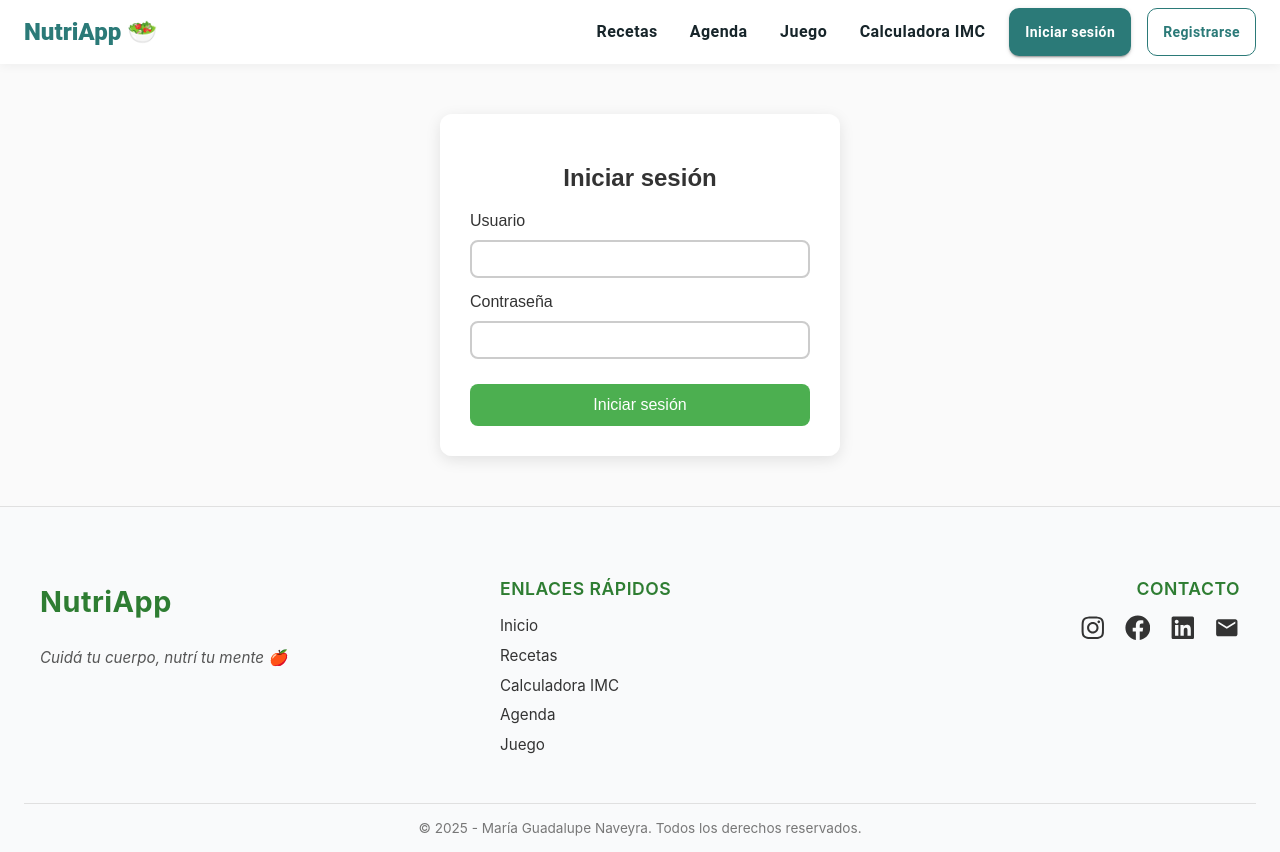
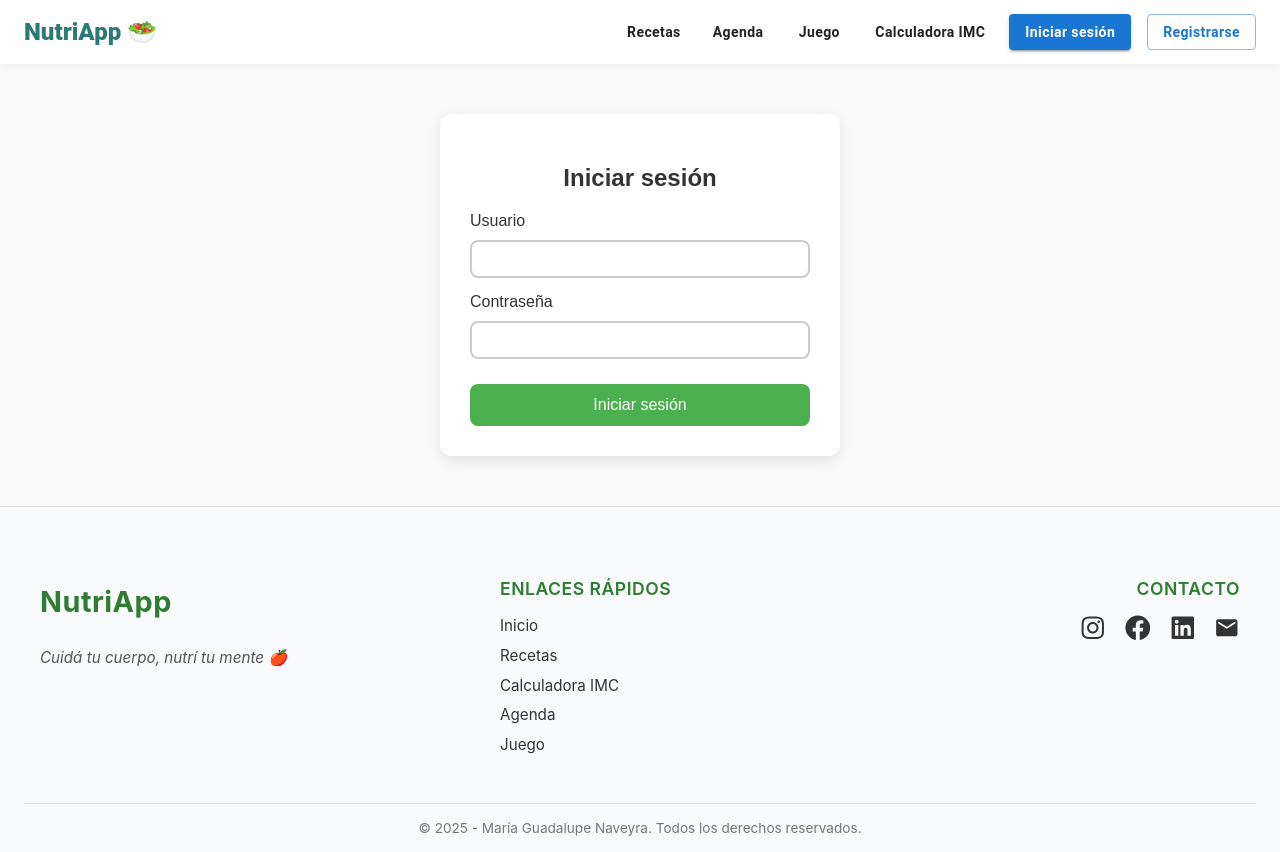
Before and after one commit to FranciscoRossetto/Pagina-para-nutricionista-interactiva, a React (Vite) app in the folder Frontend_React/: page /login in a window 1280 px wide. Built offline with nearby package versions, Linux system fonts and the light colour scheme.

Commit message:
Netlify?????

```diff
--- a/Frontend_React/src/components/Navbar/Navbar.tsx
+++ b/Frontend_React/src/components/Navbar/Navbar.tsx
@@ -1,4 +1,5 @@
-import React, { useState } from "react";
+// src/components/Navbar/Navbar.tsx
+import { useState } from "react";
 import {
   AppBar,
   Toolbar,
@@ -13,15 +14,22 @@ import {
   List,
   ListItem,
   ListItemText,
+  Avatar,
 } from "@mui/material";
 import MenuIcon from "@mui/icons-material/Menu";
-import AccountCircle from "@mui/icons-material/AccountCircle";
 import { useTheme } from "@mui/material/styles";
 import { Link as RouterLink, useNavigate, useLocation } from "react-router-dom";
 import { useUser } from "../../contexts/UserContext";
 
+// Tipado seguro para usuario
+interface User {
+  name: string;
+  email?: string;
+  avatar?: string;
+}
+
 export default function Navbar() {
-  const { user, logout } = useUser();
+  const { user, logout } = useUser() as { user: User | null; logout: () => void };
   const navigate = useNavigate();
   const location = useLocation();
 
@@ -38,19 +46,34 @@ export default function Navbar() {
     { label: "Calculadora IMC", path: "/imc" },
   ];
 
-  const handleMenu = (event: React.MouseEvent<HTMLElement>) => {
-    setAnchorEl(event.currentTarget);
-  };
-
+  const handleMenu = (event: React.MouseEvent<HTMLElement>) => setAnchorEl(event.currentTarget);
   const handleClose = () => setAnchorEl(null);
-
   const handleLogout = () => {
     logout();
     handleClose();
+    setDrawerOpen(false);
     navigate("/");
   };
 
+  // Render links (Desktop)
+  const renderLinks = () =>
+    links.map((link) => (
+      <Button
+        key={link.path}
+        component={RouterLink}
+        to={link.path}
+        sx={{
+          color: location.pathname === link.path ? "primary.main" : "text.primary",
+          fontWeight: 600,
+          textTransform: "none",
+        }}
+      >
+        {link.label}
+      </Button>
+    ));
+
   return (
+    <>
       <AppBar
         position="sticky"
         sx={{
@@ -60,7 +83,7 @@ export default function Navbar() {
           boxShadow: "0 2px 10px rgba(0,0,0,0.05)",
         }}
       >
-      <Toolbar sx={{ display: "flex", justifyContent: "space-between", alignItems: "center" }}>
+        <Toolbar sx={{ display: "flex", justifyContent: "space-between" }}>
           {/* LOGO */}
           <Typography
             variant="h5"
@@ -75,55 +98,17 @@ export default function Navbar() {
             NutriApp 🥗
           </Typography>
 
-        {/* LINKS + USER/AUTH (Desktop) */}
+          {/* Links Desktop + Auth */}
           {!isMobile && (
             <Box sx={{ display: "flex", alignItems: "center", gap: 2 }}>
-            {links.map((link) => (
-              <Button
-                key={link.path}
-                component={RouterLink}
-                to={link.path}
-                sx={{
-                  color: location.pathname === link.path ? "#2b7a78" : "#17252a",
-                  fontWeight: 600,
-                  textTransform: "none",
-                  fontSize: "1rem",
-                  height: "48px",
-                  borderRadius: "10px",
-                  "&:hover": { color: "#2b7a78", backgroundColor: "transparent" },
-                }}
-              >
-                {link.label}
-              </Button>
-            ))}
-
-            {/* USER / AUTH */}
+              {renderLinks()}
               {user ? (
                 <>
-                <IconButton
-                  onClick={handleMenu}
-                  sx={{
-                    color: "#2b7a78",
-                    "&:hover": { color: "#3aafa9" },
-                  }}
-                >
-                  <AccountCircle fontSize="large" />
+                  <IconButton onClick={handleMenu}>
+                    <Avatar src={user.avatar} alt={user.name} />
                   </IconButton>
-                <Menu
-                  anchorEl={anchorEl}
-                  open={Boolean(anchorEl)}
-                  onClose={handleClose}
-                  PaperProps={{
-                    sx: {
-                      borderRadius: 2,
-                      boxShadow: "0 4px 15px rgba(0,0,0,0.1)",
-                      mt: 1,
-                    },
-                  }}
-                >
-                  <MenuItem disabled sx={{ opacity: 1, fontWeight: 600 }}>
-                    {user}
-                  </MenuItem>
+                  <Menu anchorEl={anchorEl} open={Boolean(anchorEl)} onClose={handleClose}>
+                    <MenuItem disabled>{user.name}</MenuItem>
                     <MenuItem onClick={handleLogout}>Cerrar sesión</MenuItem>
                   </Menu>
                 </>
@@ -131,33 +116,14 @@ export default function Navbar() {
                 <>
                   <Button
                     variant="contained"
-                  sx={{
-                    backgroundColor: "#2b7a78",
-                    "&:hover": { backgroundColor: "#3aafa9" },
-                    textTransform: "none",
-                    fontWeight: 600,
-                    height: "48px",
-                    borderRadius: "10px",
-                  }}
+                    sx={{ textTransform: "none", fontWeight: 600 }}
                     onClick={() => navigate("/login")}
                   >
                     Iniciar sesión
                   </Button>
                   <Button
                     variant="outlined"
-                  sx={{
-                    borderColor: "#2b7a78",
-                    color: "#2b7a78",
-                    "&:hover": {
-                      backgroundColor: "#2b7a78",
-                      color: "white",
-                      borderColor: "#2b7a78",
-                    },
-                    textTransform: "none",
-                    fontWeight: 600,
-                    height: "48px",
-                    borderRadius: "10px",
-                  }}
+                    sx={{ textTransform: "none", fontWeight: 600 }}
                     onClick={() => navigate("/register")}
                   >
                     Registrarse
@@ -167,51 +133,47 @@ export default function Navbar() {
             </Box>
           )}
 
-        {/* MENU ICON (Mobile) */}
+          {/* Icono Mobile */}
           {isMobile && (
             <IconButton onClick={() => setDrawerOpen(true)}>
               <MenuIcon sx={{ color: "#2b7a78" }} />
             </IconButton>
           )}
         </Toolbar>
+      </AppBar>
 
-      {/* DRAWER (Mobile menu) */}
+      {/* Drawer Mobile */}
       <Drawer anchor="right" open={drawerOpen} onClose={() => setDrawerOpen(false)}>
         <Box sx={{ width: 250, p: 2 }}>
-          <Typography
-            variant="h6"
-            sx={{
-              mb: 2,
-              fontWeight: 700,
-              color: "#2b7a78",
-            }}
-          >
-            Menú
-          </Typography>
           <List>
             {links.map((link) => (
               <ListItem
-                button
                 key={link.path}
                 component={RouterLink}
                 to={link.path}
                 onClick={() => setDrawerOpen(false)}
+                sx={{
+                  borderRadius: 1,
+                  "&:hover": { backgroundColor: "rgba(43,122,120,0.1)" },
+                }}
               >
-                <ListItemText primary={link.label} />
+                <ListItemText
+                  primary={link.label}
+                  primaryTypographyProps={{
+                    fontWeight: 600,
+                    color: location.pathname === link.path ? "primary.main" : "text.primary",
+                  }}
+                />
               </ListItem>
             ))}
           </List>
-          <Box sx={{ mt: 2 }}>
+
+          <Box sx={{ mt: 2, display: "flex", flexDirection: "column", gap: 1 }}>
             {!user ? (
               <>
                 <Button
                   fullWidth
                   variant="contained"
-                  sx={{
-                    mb: 1,
-                    backgroundColor: "#2b7a78",
-                    "&:hover": { backgroundColor: "#3aafa9" },
-                  }}
                   onClick={() => {
                     navigate("/login");
                     setDrawerOpen(false);
@@ -222,15 +184,6 @@ export default function Navbar() {
                 <Button
                   fullWidth
                   variant="outlined"
-                  sx={{
-                    borderColor: "#2b7a78",
-                    color: "#2b7a78",
-                    "&:hover": {
-                      backgroundColor: "#2b7a78",
-                      color: "white",
-                      borderColor: "#2b7a78",
-                    },
-                  }}
                   onClick={() => {
                     navigate("/register");
                     setDrawerOpen(false);
@@ -241,25 +194,8 @@ export default function Navbar() {
               </>
             ) : (
               <>
-                <Typography
-                  sx={{
-                    fontWeight: 600,
-                    mb: 1,
-                    textAlign: "center",
-                    color: "#2b7a78",
-                  }}
-                >
-                  {user}
-                </Typography>
-                <Button
-                  fullWidth
-                  variant="contained"
-                  color="error"
-                  onClick={() => {
-                    handleLogout();
-                    setDrawerOpen(false);
-                  }}
-                >
+                <Typography sx={{ fontWeight: 600, textAlign: "center" }}>{user.name}</Typography>
+                <Button fullWidth variant="contained" color="error" onClick={handleLogout}>
                   Cerrar sesión
                 </Button>
               </>
@@ -267,6 +203,6 @@ export default function Navbar() {
           </Box>
         </Box>
       </Drawer>
-    </AppBar>
+    </>
   );
 }
--- a/Frontend_React/src/components/RegisterLoginForm/LoginForm.tsx
+++ b/Frontend_React/src/components/RegisterLoginForm/LoginForm.tsx
@@ -1,4 +1,3 @@
-import React from "react";
 import { Formik, Form, Field, ErrorMessage } from "formik";
 import * as Yup from "yup";
 import { useNavigate } from "react-router-dom";
--- a/Frontend_React/src/components/RegisterLoginForm/RegisterForm.tsx
+++ b/Frontend_React/src/components/RegisterLoginForm/RegisterForm.tsx
@@ -1,4 +1,3 @@
-import React from "react";
 import { Formik, Form, Field, ErrorMessage } from "formik";
 import * as Yup from "yup";
 import { useNavigate } from "react-router-dom";
--- a/Frontend_React/src/contexts/LikesContext.tsx
+++ b/Frontend_React/src/contexts/LikesContext.tsx
@@ -23,7 +23,7 @@ export function LikesProvider({ children }: { children: ReactNode }) {
   const setOne = useCallback((recipeId: string, next: Partial<LikeState>) => {
     setStore(prev => ({
       ...prev,
-      [recipeId]: { likes: 0, likedByUser: false, loaded: false, ...(prev[recipeId] || {}), ...next },
+      [recipeId]: { ...(prev[recipeId] || { likes: 0, likedByUser: false, loaded: false }), ...next },
     }));
   }, []);
 
--- a/Frontend_React/src/contexts/hooks/useAgenda.ts
+++ b/Frontend_React/src/contexts/hooks/useAgenda.ts
@@ -1,7 +1,7 @@
 import { useMemo, useState, useEffect } from "react";
 import { useUser } from "../../contexts/UserContext";
-import { hoyISO, addDays, localDateFromISO, weekMonday, monToFri, SLOTS, addOneHour, isPastSlot } from "../utils/dateUtils";
-import { fetchAppointments, fetchTakenSlots, postAppointment, deleteAppointment } from "../api/api";
+import { hoyISO, addDays, localDateFromISO, weekMonday, monToFri, SLOTS, addOneHour, isPastSlot } from "../../utils/dateUtils";
+import { fetchAppointments, fetchTakenSlots, postAppointment, deleteAppointment } from "../../utils/api";
 
 export type Turno = {
   id: string;
--- a/Frontend_React/src/pages/Perfil/Perfil.module.css
+++ /dev/null
@@ -1,61 +0,0 @@
-.container {
-  min-height: 100vh;
-  background: linear-gradient(135deg, #d4fc79, #96e6a1);
-  display: flex;
-  flex-direction: column;
-  align-items: center;
-  justify-content: center;
-  text-align: center;
-  padding: 40px;
-  font-family: "Poppins", sans-serif;
-}
-
-h1 {
-  font-size: 2.5rem;
-  margin-bottom: 20px;
-  color: #2c3e50;
-}
-
-.profileCard,
-.loginCard {
-  background: white;
-  border-radius: 20px;
-  padding: 30px 50px;
-  box-shadow: 0 10px 25px rgba(0, 0, 0, 0.15);
-  display: flex;
-  flex-direction: column;
-  align-items: center;
-}
-
-.avatar {
-  width: 120px;
-  height: 120px;
-  border-radius: 50%;
-  margin-bottom: 15px;
-  border: 3px solid #2ecc71;
-}
-
-h2 {
-  font-size: 1.8rem;
-  margin-bottom: 10px;
-}
-
-p {
-  color: #555;
-  margin-bottom: 15px;
-}
-
-button {
-  background: #2ecc71;
-  color: white;
-  border: none;
-  padding: 10px 25px;
-  border-radius: 8px;
-  cursor: pointer;
-  font-weight: bold;
-  transition: background 0.3s;
-}
-
-button:hover {
-  background: #27ae60;
-}
```
Also changed, not shown: Frontend_React/src/pages/Perfil/Perfil.tsx (deleted, +0 -35 lines), Frontend_React/src/routes/PrivateRoute.tsx (deleted), 1 other file (tests, documents, lock files or other folders). Lines whose indentation alone changed are shown as unchanged.
